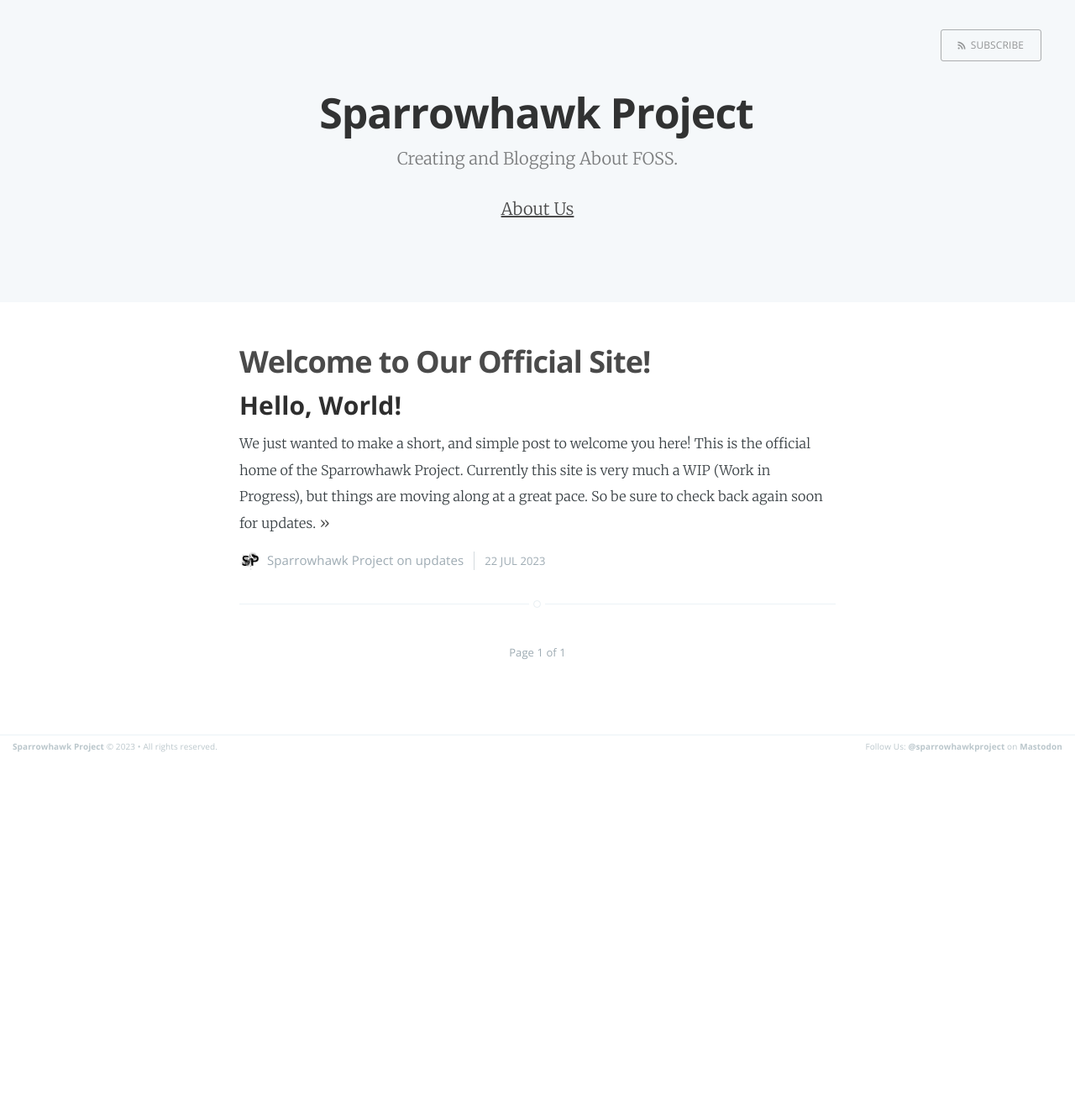
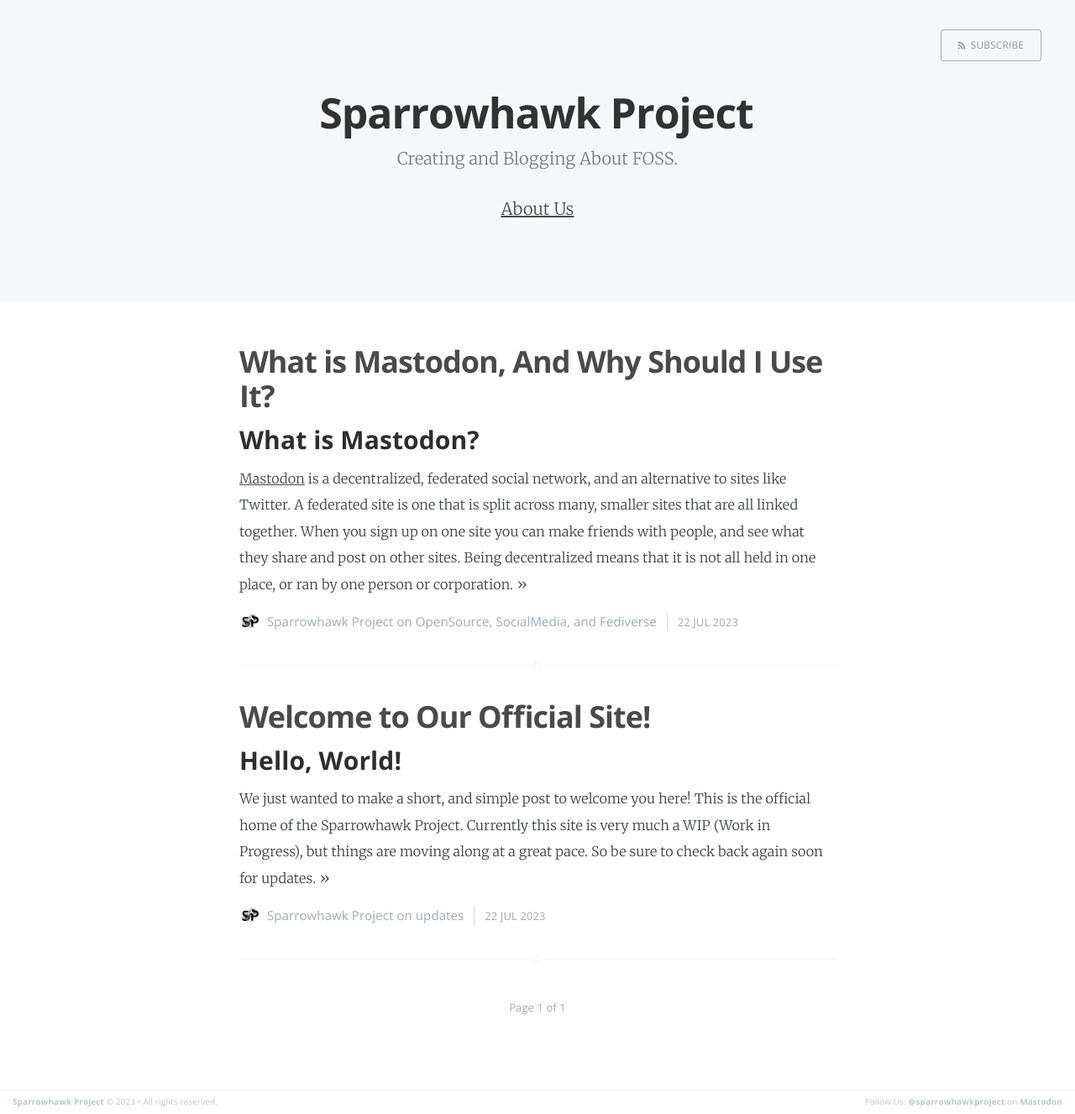
Before and after one commit to SparrowhawkProject/sparrowhawkproject.github.io, a Jekyll site: the page built from index.html, in a window 1280 px wide. Shown: the whole page at 84% size. Built offline with Jekyll 4.4.1, drawn with Linux system fonts in a browser that asks for light colours; the list of posts is cut into pages by our own code; before the commit the page ends 904 px from its top, so only the background shows below that.

Commit message:
Blog Post
Tried working with some logo settings. Need to revisit those.

Added an small article on Mastodon.

```diff
--- a/_config.yml
+++ b/_config.yml
@@ -4,7 +4,7 @@
 
 markdown: kramdown
 highlighter: rouge
-logo: false
+logo: /assets/images/site-logo.png
 paginate: 15
 baseurl:
 domain_name: "http://sparrowharkproject.github.io"
--- a/_layouts/post.html
+++ b/_layouts/post.html
@@ -36,7 +36,7 @@
             </a>
         </header>
 
-        <span class="post-meta">
+        <!-- <span class="post-meta">
             <time datetime="{{ page.date | date:"%Y-%m-%d" }}">{{ page.date | date_to_string }}</time>
             {% if page.categories.size > 0 %}
                 {{ page.categories | array_to_sentence_string | prepend: 'on ' }}
--- /dev/null
+++ b/_posts/2023-07-25-WIP-MASTODON.md
@@ -0,0 +1,25 @@
+---
+layout: post
+title:  "What is Mastodon, And Why Should I Use It?"
+date:   2023-07-22 12:47:20 -0500
+categories: OpenSource SocialMedia Fediverse
+---
+### What is Mastodon?
+[Mastodon](https://joinmastodon.org/) is a decentralized, federated social network, and an alternative to sites like Twitter. A federated site is one that is split across many, smaller sites that are all linked together. When you sign up on one site you can make friends with people, and see what they share and post on other sites. Being decentralized means that it is not all held in one place, or ran by one person or corporation.
+
+#### Why use Mastodon?
+Many people have become disenfranchised with popular social media platforms such as Twitter, Facebook, and Reddit. With how much advertisement, and invasion of your privacy there is no wonder people are flocking to alterantives on the [Fediverse](https://www.fediverse.to/). Mastodon is a very popular, and federated Twitter alternative. And we thought we we go over some of the pros to switching to it.
+
+- Open Source
+Mastodon is a free and open source software. You can find its source code [here](https://github.com/mastodon/mastodon). You can host your own instance of Mastodon, and make it work, and function the way you want it to. Or, you can join an active instance and help contribute through reporting bugs or issues, and even by contributing the to the code if you are so inclined.
+
+- Decentralized
+Each Mastodon server is a completely independent instance. They are all able to interoperate with each other to form a global social network. However, if one instance goes down it does not stop Mastodon, as a whole, from functioning and continuing to move forward.
+
+#### How do I get started using Mastodon?
+To get started using Mastodon all you need to do is visit the main site, [here](https://joinmastodon.org). Here you can create an account, get one of the many apps that work with mastodon, or learn more about it, and how it works.
+
+#### In Conclusion
+If you want an alternative to Twitter, or other microblogging platforms, and you are concered about privacy there is currently no better option on the market. You will not have to worry about Mastodon collecting your private information, or filling your feed with ads. While you are there maybe check out other Fediverse alternatives. Such as two fantastic Reddit alterantives -[kbin](https://kbin.pub/). and [lemmy](https://join-lemmy.org/)!
+
+[![Alt text](/assets/images/mastodon-logo.png)](https://joinmastodon.org)
--- a/assets/css/screen.css
+++ b/assets/css/screen.css
@@ -1712,7 +1712,6 @@
 
 }
 
-
 /* ==========================================================================
    12. Animations
    ========================================================================== */
```
Also changed, not shown: assets/images/mastodon-logo.png (added), assets/images/site-logo.png (renamed from assets/images/blog-logo.png).
